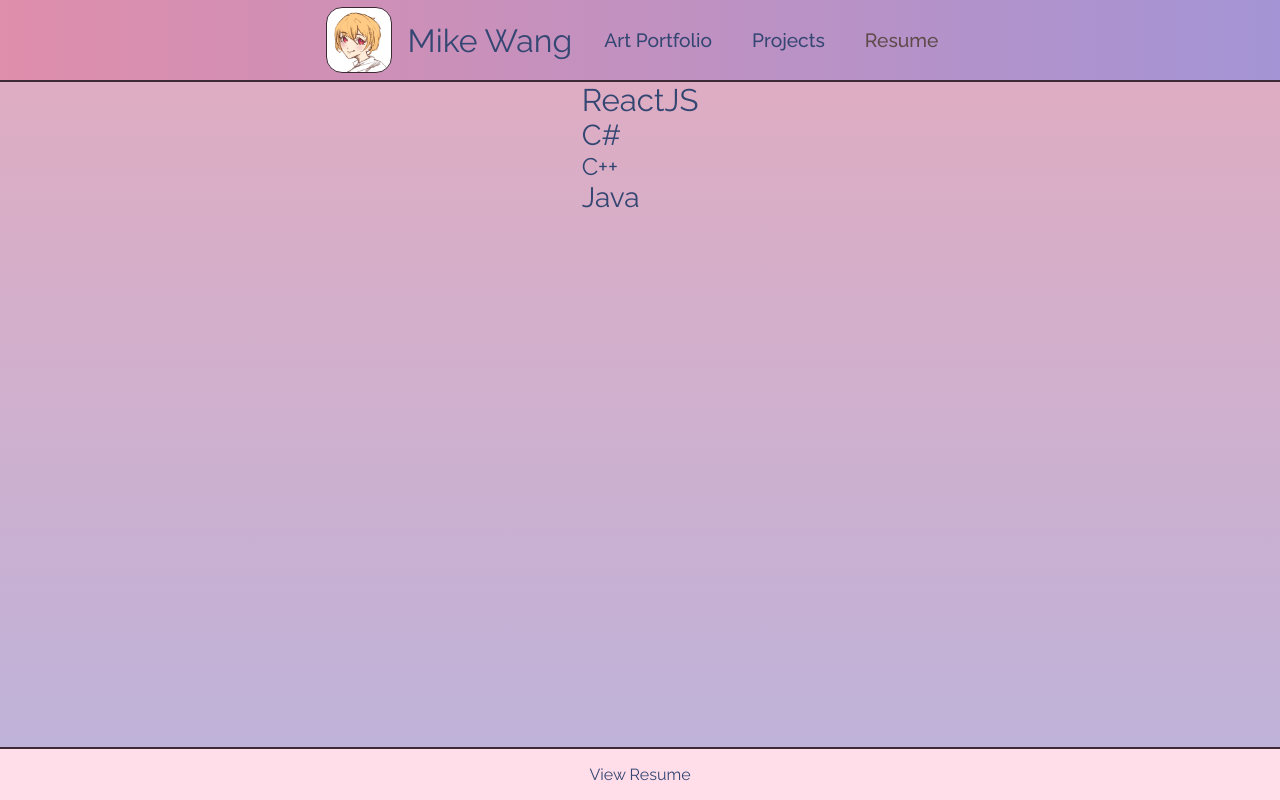
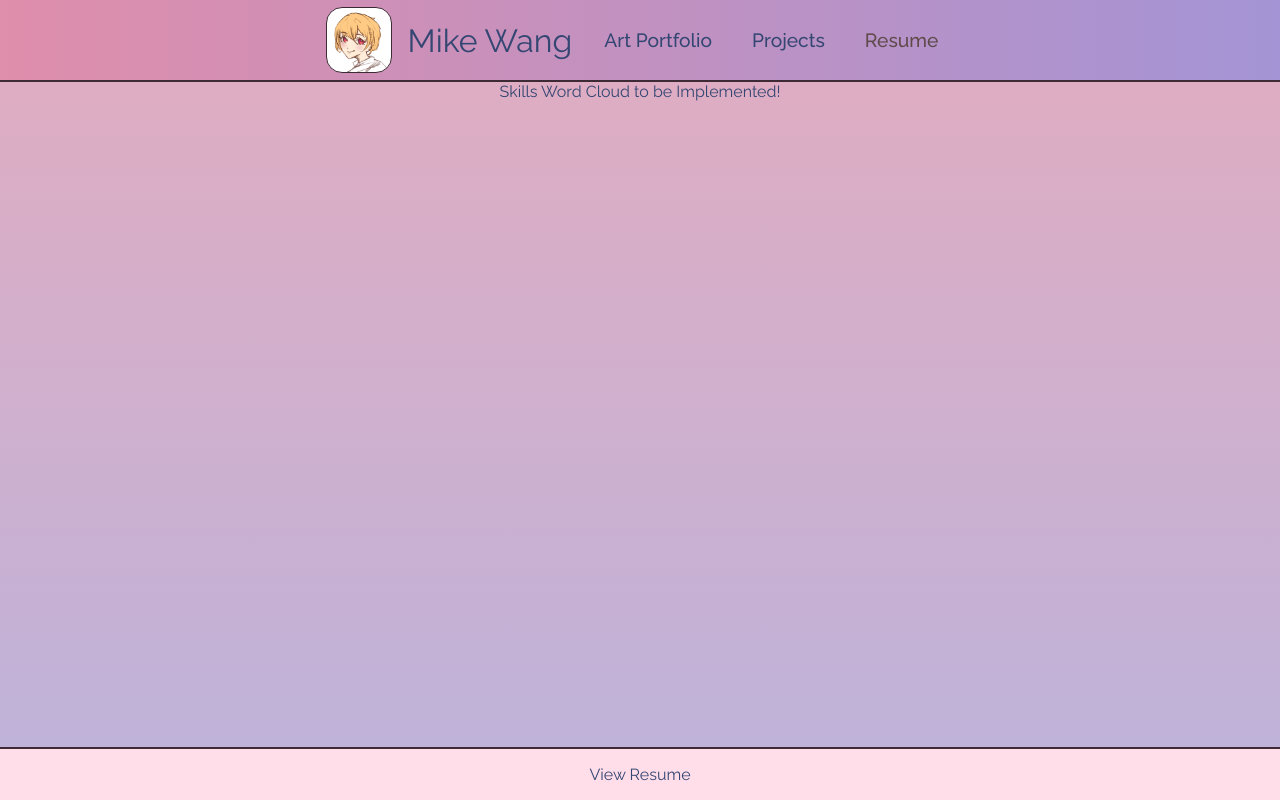
Before and after one commit to mikewng/personal-web, a Next.js app: page / in a window 1280 px wide. Both pictures are taken after a click on the element "Resume". Built offline with nearby package versions, Linux system fonts and the light colour scheme.

Commit message:
tbi comment

```diff
--- a/src/app/screens/Resume/Resume.jsx
+++ b/src/app/screens/Resume/Resume.jsx
@@ -6,11 +6,12 @@ const Resume = () => {
     return (
         <div className="resume-container">
             <div className="resume-skills-section">
-                {
+                Skills Word Cloud to be Implemented!
+                {/* {
                     resumeSkillsData.map((skill, i) => {
                         return <ResumeSkill skillMetadata={skill} key={i} />
                     })
-                }
+                } */}
             </div>
             <div className="resume-download-link-section">
                 View Resume
```
